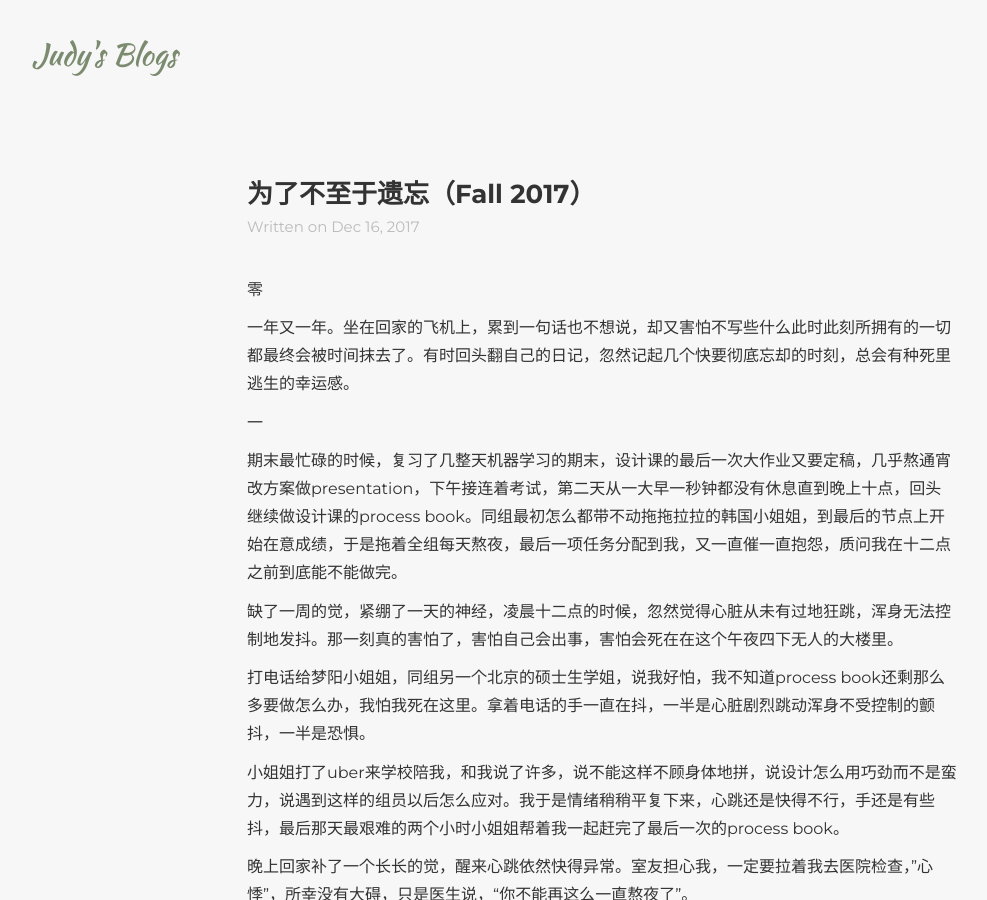
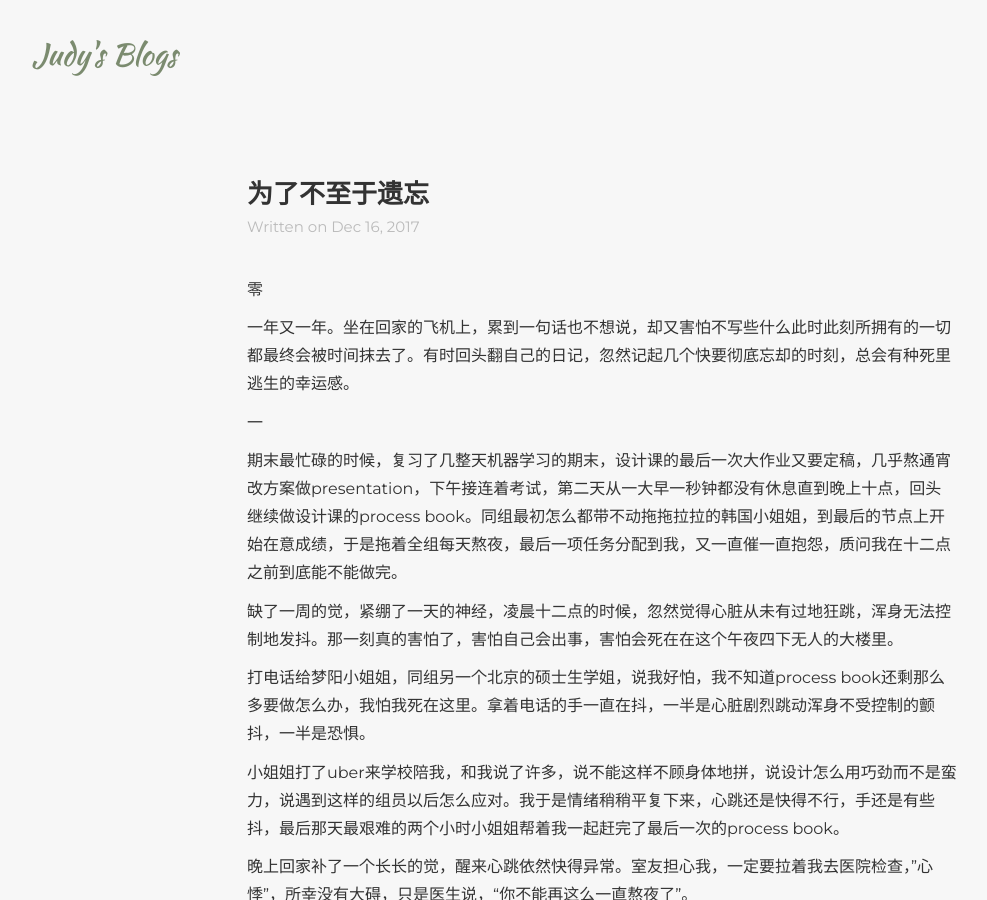
Before and after one commit to judykong97/judykong97.github.io, a Jekyll site: the page built from _posts/blogs/2017-12-16-weilebuzhiyuyiwang.markdown, in a window 1280 px wide and 900 px high. Shown: the whole window, without its empty margins (38-1025 px from the left). Built offline with Jekyll 4.4.1, drawn with Linux system fonts in a browser that asks for light colours; some web fonts are replaced.

Commit message:
Removed semester info

```diff
--- a/_posts/blogs/2015-12-18-nihuijialewozaidengnia.markdown
+++ b/_posts/blogs/2015-12-18-nihuijialewozaidengnia.markdown
@@ -1,5 +1,5 @@
 ---
-articletitle: 你回家了，我在等你啊（Fall 2015）
+articletitle: 你回家了，我在等你啊
 permalink: /blogs/:title
 layout: blog
 date: 2015-12-18
--- a/_posts/blogs/2016-05-15-yipianguanhouganyuwupianduanzaji.markdown
+++ b/_posts/blogs/2016-05-15-yipianguanhouganyuwupianduanzaji.markdown
@@ -1,5 +1,5 @@
 ---
-articletitle: 一篇观后感与五篇短杂记（Spring 2016）
+articletitle: 一篇观后感与五篇短杂记
 permalink: /blogs/:title
 layout: blog
 date: 2016-05-15
--- a/_posts/blogs/2017-12-16-weilebuzhiyuyiwang.markdown
+++ b/_posts/blogs/2017-12-16-weilebuzhiyuyiwang.markdown
@@ -1,5 +1,5 @@
 ---
-articletitle: 为了不至于遗忘（Fall 2017）
+articletitle: 为了不至于遗忘
 permalink: /blogs/:title
 layout: blog
 date: 2017-12-16
```
